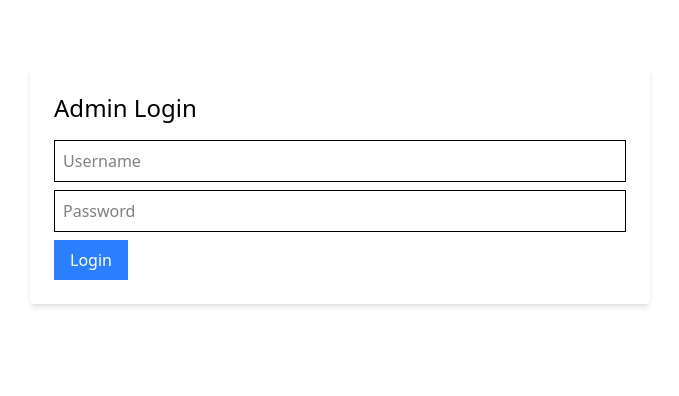
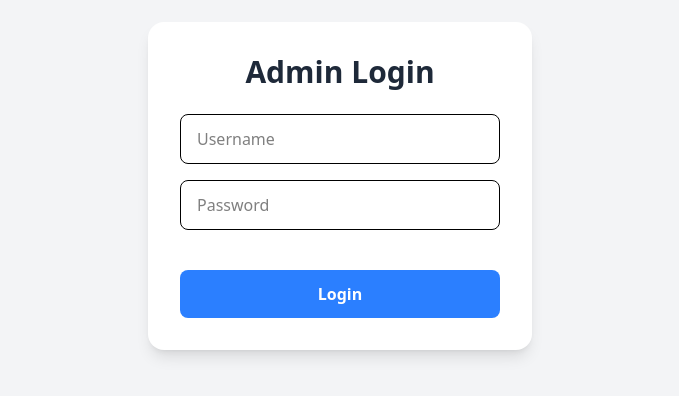
Before and after one commit to Sitharatk/qr-feedback-system, a React (Vite) app in the folder client/: page /admin/login in a window 1280 px wide. Shown: the part 214-610 px from the top of the page, without its empty margins (300-979 px from the left). Built offline with nearby package versions, Linux system fonts and the light colour scheme.

Commit message:
style: enhance AdminLogin component layout and styling for better user experience

```diff
--- a/client/src/pages/AdminLogin.jsx
+++ b/client/src/pages/AdminLogin.jsx
@@ -30,18 +30,43 @@ function AdminLogin() {
   };
 
   return (
-    <div className="flex items-center justify-center h-screen">
-      <form onSubmit={handleLogin} className="p-6 bg-white rounded shadow-md">
-        <h2 className="text-2xl mb-4">Admin Login</h2>
-        {error && <p className="text-red-500">{error}</p>}
-        <input type="text" placeholder="Username" value={username} onChange={(e) => setUsername(e.target.value)}
-          className="border p-2 mb-2 w-full" required />
-        <input type="password" placeholder="Password" value={password} onChange={(e) => setPassword(e.target.value)}
-          className="border p-2 mb-2 w-full" required />
-        <button type="submit" className="bg-blue-500 text-white px-4 py-2">Login</button>
-      </form>
-    </div>
-  );
+    <div className="flex items-center justify-center min-h-screen bg-gray-100">
+    <form
+      onSubmit={handleLogin}
+      className="w-full max-w-sm p-8 bg-white rounded-2xl shadow-lg space-y-6"
+    >
+      <h2 className="text-3xl font-bold text-center text-gray-800">Admin Login</h2>
+
+      {error && <p className="text-red-500 text-center">{error}</p>}
+
+      <div className="space-y-4">
+        <input
+          type="text"
+          placeholder="Username"
+          value={username}
+          onChange={(e) => setUsername(e.target.value)}
+          className="w-full px-4 py-3 border rounded-lg focus:outline-none focus:ring-2 focus:ring-blue-400 focus:border-transparent"
+          required
+        />
+        <input
+          type="password"
+          placeholder="Password"
+          value={password}
+          onChange={(e) => setPassword(e.target.value)}
+          className="w-full px-4 py-3 border rounded-lg focus:outline-none focus:ring-2 focus:ring-blue-400 focus:border-transparent"
+          required
+        />
+      </div>
+
+      <button
+        type="submit"
+        className="w-full py-3 mt-4 bg-blue-500 hover:bg-blue-600 transition-colors text-white font-semibold rounded-lg"
+      >
+        Login
+      </button>
+    </form>
+  </div>
+);
 }
 
 export default AdminLogin;
```
